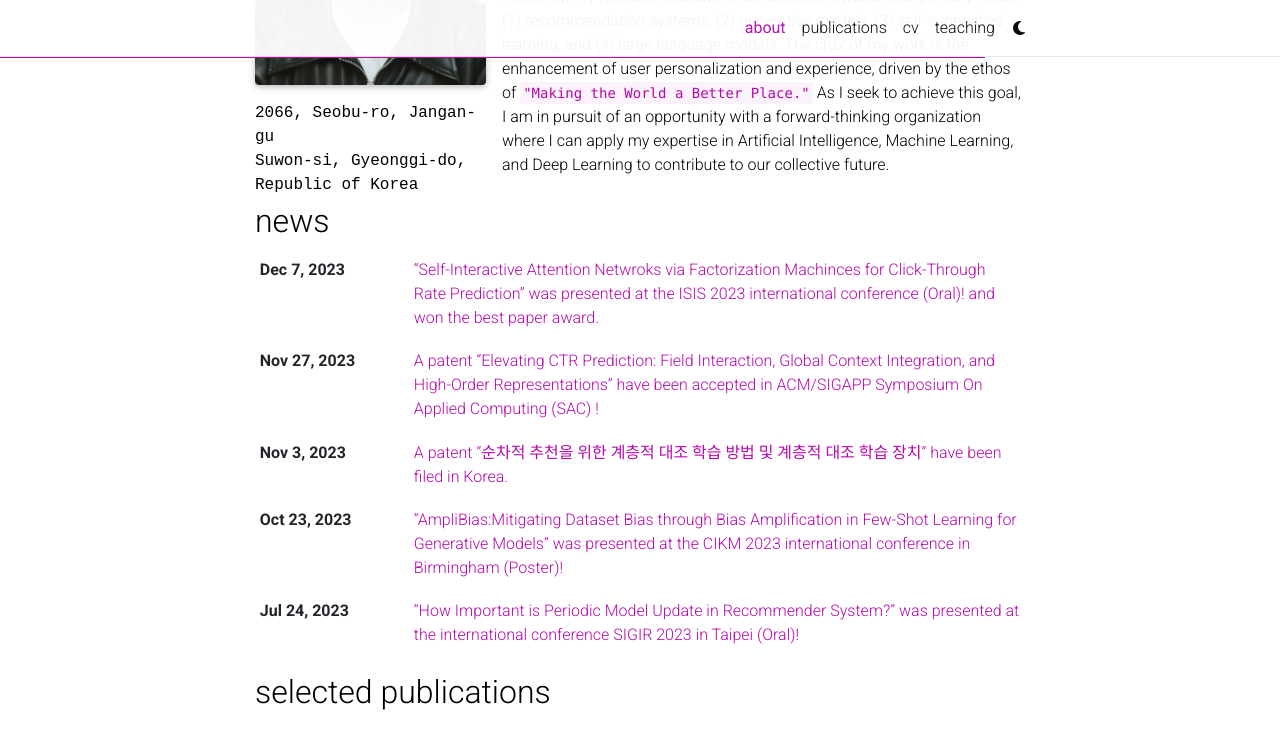
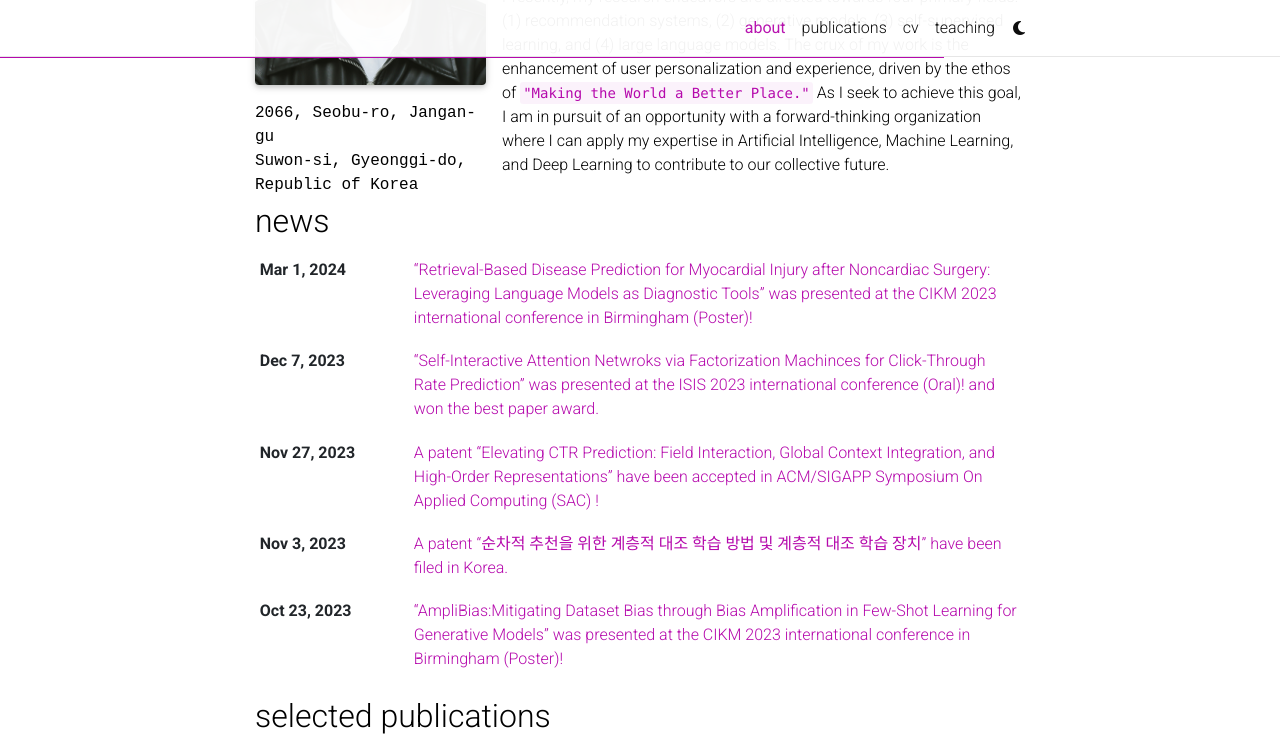
Before and after one commit to dong-jun-2ee/dong-jun-2ee.github.io, a Jekyll site: the page built from _pages/about.md, in a window 1280 px wide and 900 px high, scrolled down 424 px, cut to the strip 0-739 px from the top of the window. Built offline with Jekyll 4.4.1, drawn with Linux system fonts in a browser that asks for light colours; full-size pictures stand in for the smaller copies a plugin makes; some web fonts are replaced; comment, search, counter and statistics services are not loaded; a style sheet for code colours, icons or effects is not loaded.

Commit message:
version-0.1.9

```diff
--- /dev/null
+++ b/_news/announcement_6.md
@@ -0,0 +1,10 @@
+---
+layout: post
+title: “Retrieval-Based Disease Prediction for Myocardial Injury after Noncardiac Surgery&#x3a; Leveraging Language Models as Diagnostic Tools” was presented at the CIKM 2023 international conference in Birmingham (Poster)!
+date: 2024-03-01 09:00:00-0400
+inline: false
+related_posts: false
+---
+
+`Retrieval-Based Disease Prediction for Myocardial Injury after Noncardiac Surgery: Leveraging Language Models as Diagnostic Tools` was accepted at the AAAI 2024 Spring Symposium on Clinical Foundation Models
+ in Stanford University, Stanford, California (Poster)!
--- a/_pages/publications.md
+++ b/_pages/publications.md
@@ -10,6 +10,23 @@
 <h1 class="post-title"><a href="/assets/pdf/portfolio.pdf" target="_blank" rel="noopener noreferrer" class="float-right"><i class="fas fa-file-pdf"></i></a></h1>
 
 <div class="publications">
+<ol class="bibliography">
+<li>
+  <div class="row">
+  <div class="col-sm-2 preview">
+    <figure> <picture> <source class="responsive-img-srcset" media="(max-width: 480px)" srcset="/assets/img/publication_preview/AAAI[SSS]-480.webp"> <source class="responsive-img-srcset" media="(max-width: 800px)" srcset="/assets/img/publication_preview/AAAI[SSS]-800.webp"> <source class="responsive-img-srcset" media="(max-width: 1400px)" srcset="/assets/img/publication_preview/AAAI[SSS]-1400.webp"> <img src="/assets/img/publication_preview/AAAI[SSS].png" class="preview z-depth-1 rounded" width="auto" height="auto" alt="AAAI[SSS].png" onerror="this.onerror=null; $('.responsive-img-srcset').remove();"> </picture></figure>
+   </div>
+   <div id="submission3" class="col-sm-8">
+    <div class="title">Retrieval-Based Disease Prediction for Myocardial Injury after Noncardiac Surgery: Leveraging Language Models as Diagnostic Tools</div>
+    <div class="author">Namjun Park, &nbsp;Dongguen Ko, &nbsp;Dongjun Lee, and
+     <span class="more-authors" title="click to view 2 more authors" onclick=" var element=$(this); element.attr('title', ''); var more_authors_text=element.text() == '2 more authors' ? 'San Kim, Jaekwang Kim' : '2 more authors'; var cursorPosition=0; var textAdder=setInterval(function(){ element.text(more_authors_text.substring(0, cursorPosition + 1)); if (++cursorPosition == more_authors_text.length){ clearInterval(textAdder); } }, '10'); ">2 more authors</span>
+    </div>
+    <div class="periodical">underreview</div>
+    <div class="periodical"> </div>
+   </div>
+  </div>
+ </li>
+ </ol>
 
 {% bibliography -f {{ site.scholar.bibliography }} %}
 <!-- submissions -->
@@ -56,7 +73,6 @@
    </div>
   </div>
  </li>
-
 </ol>
 
 </div>
```
Also changed, not shown: assets/img/AAAI[SSS].png (added), assets/img/publication_preview/AAAI[SSS].png (added).
